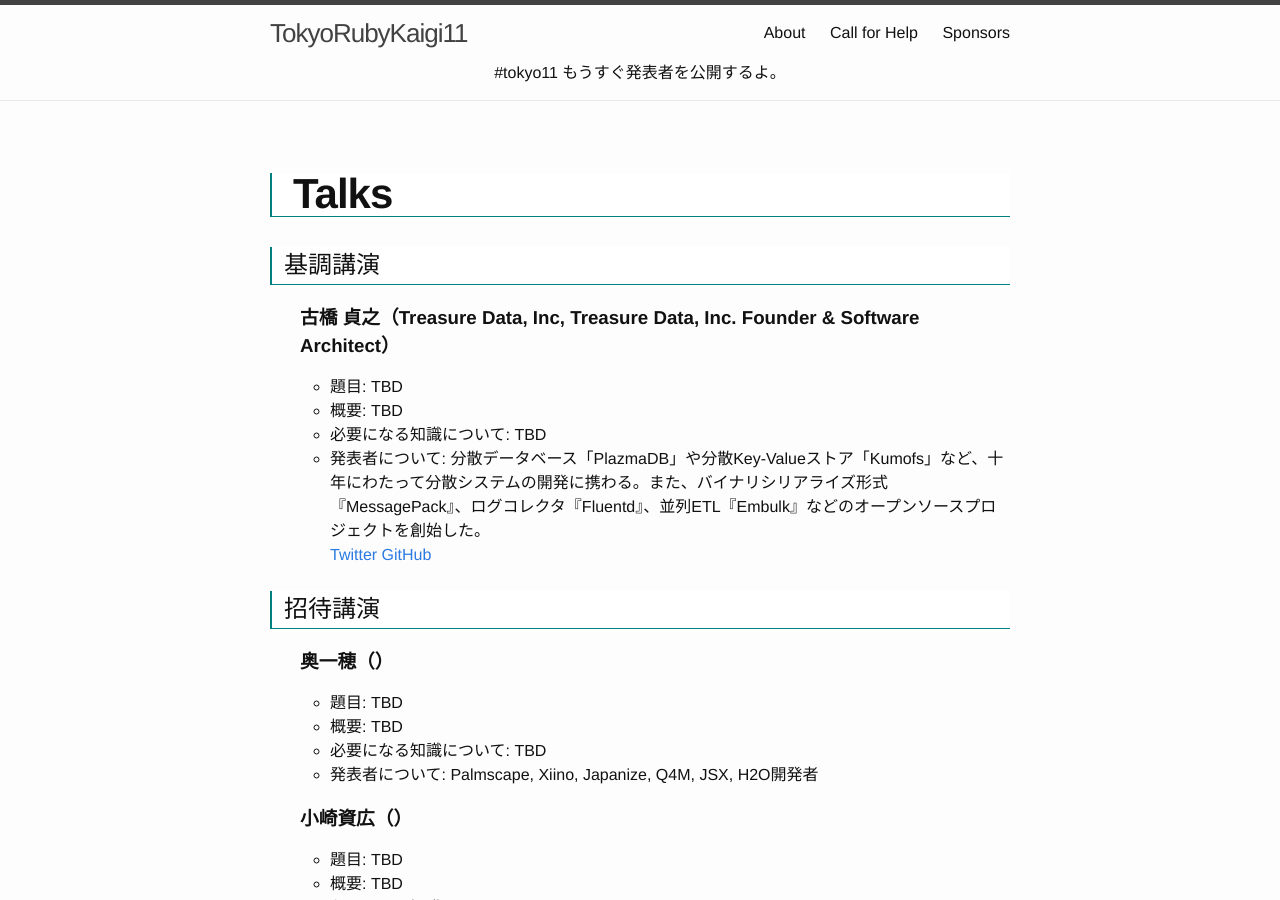
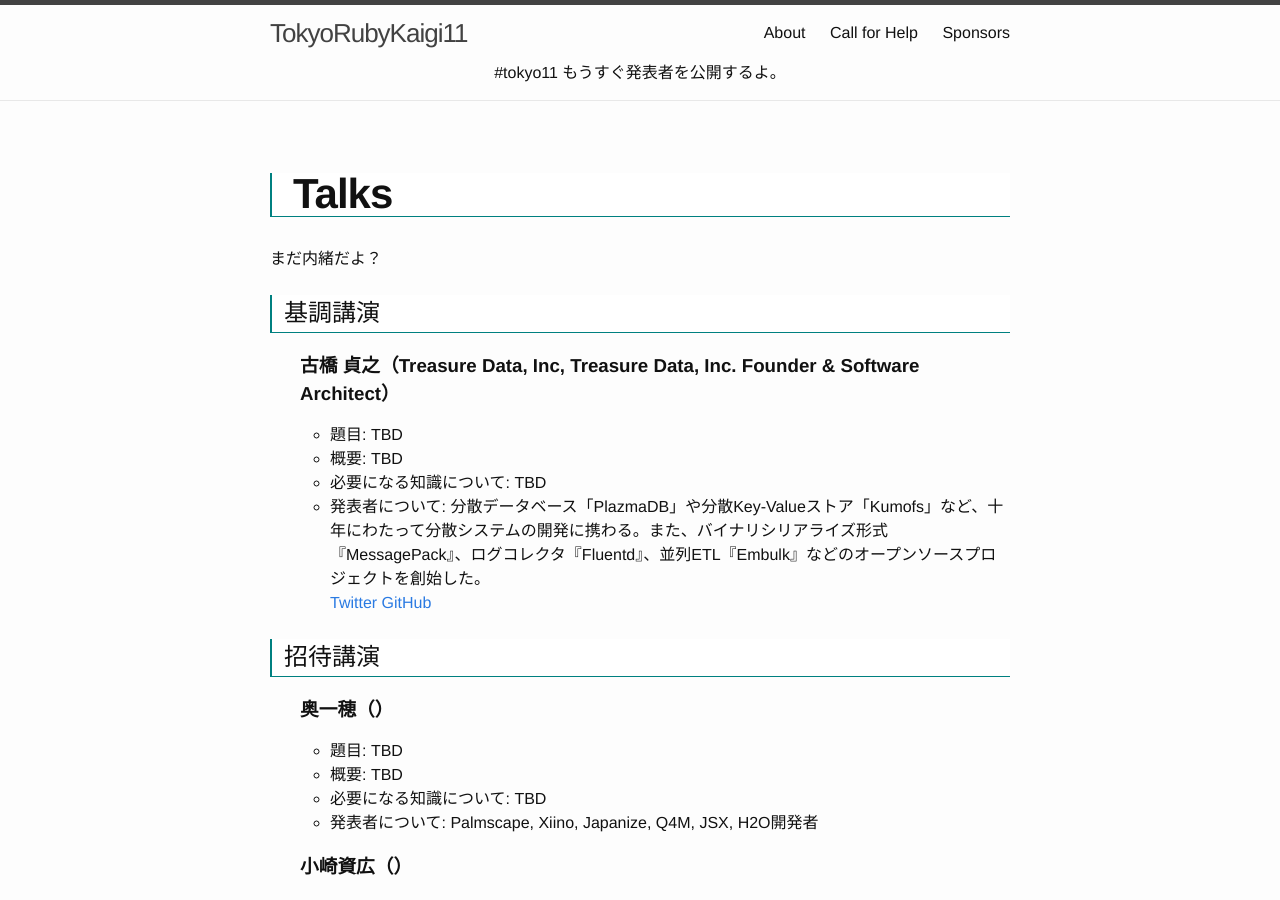
Before and after one commit to ko1/tokyo11, a Jekyll site: the page built from old/talks.html, in a window 1280 px wide and 900 px high. Built offline with Jekyll 4.4.1, drawn with Linux system fonts in a browser that asks for light colours.

Commit message:
add "secret" message

```diff
--- a/old/talks.html
+++ b/old/talks.html
@@ -3,6 +3,8 @@ layout: page
 title: Talks
 permalink: /talks/
 ---
+
+<p>まだ内緒だよ？</p>
 
 <h2 id='keynote'>基調講演</h2>
 
```
